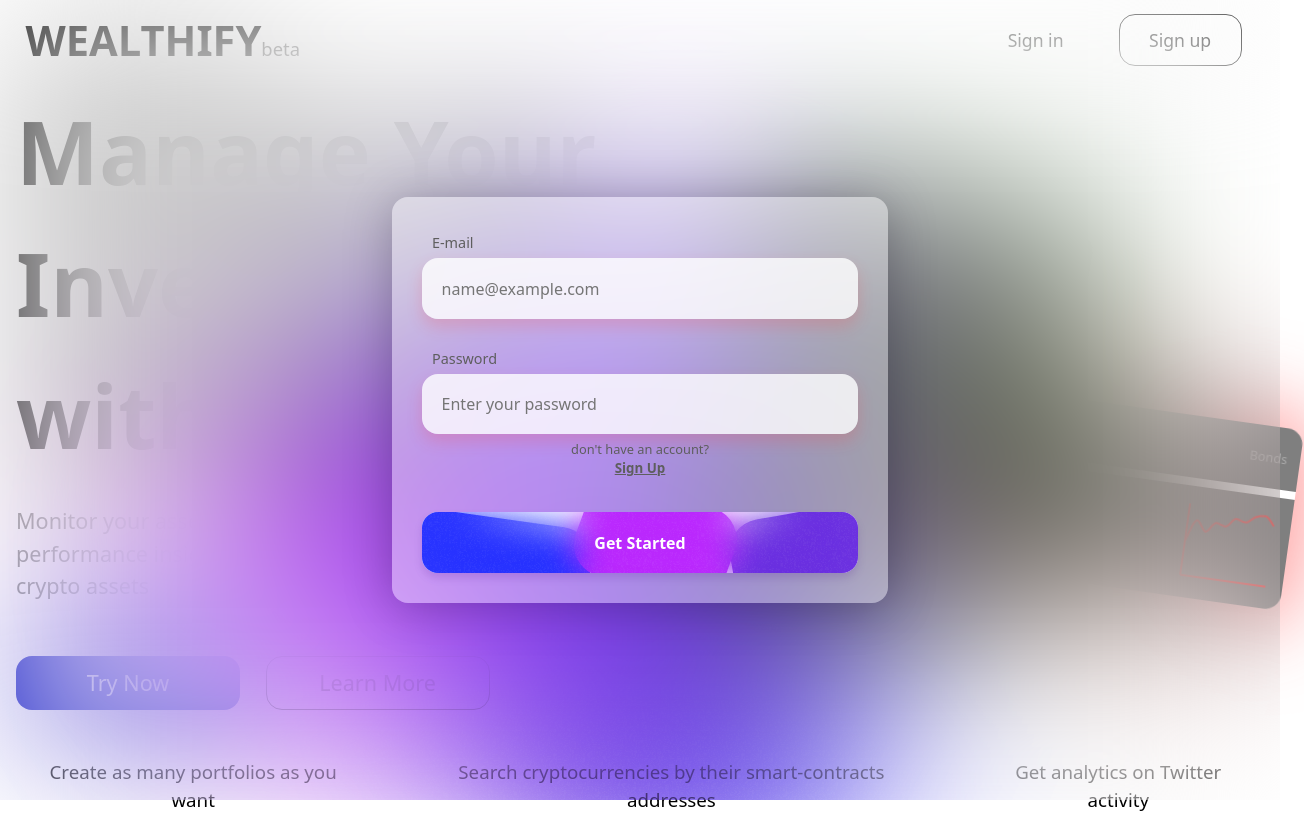
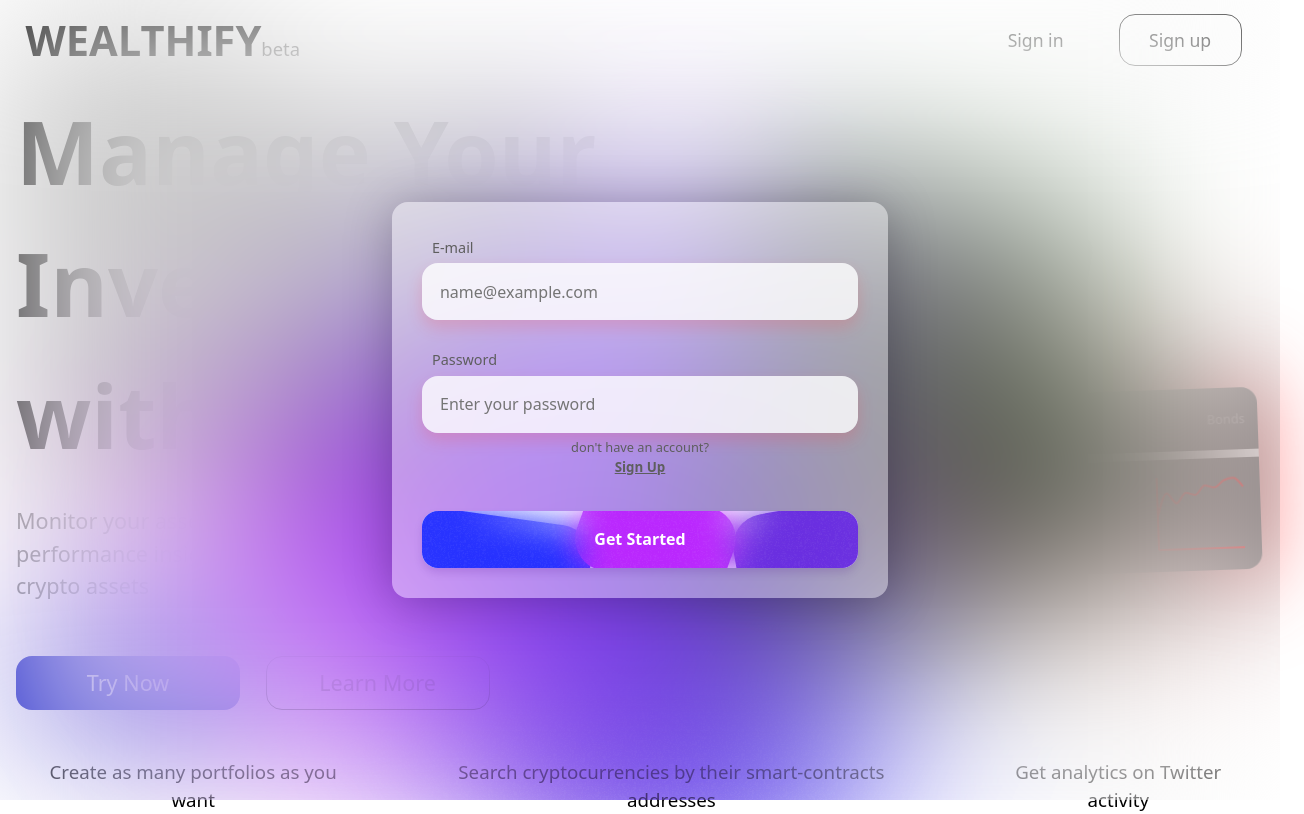
Before and after one commit to Wealthify-org/Wealthify-client, a React (Vite) app: page /start in a window 1280 px wide. Both pictures are taken after a click on the button "Sign in". Shown: the whole page, 1304 px wide, since content can reach past the window. Built offline with nearby package versions, Linux system fonts and the light colour scheme.

Commit message:
rewrited all animations to css

```diff
--- a/src/components/UI/errorNotification/ErrorNotification.module.css
+++ b/src/components/UI/errorNotification/ErrorNotification.module.css
@@ -10,4 +10,25 @@
   text-align: center;
   font-weight: bold;
   z-index: 90;
+
+  opacity: 0;
+  transform: translateY(0);
+  visibility: hidden;
+  pointer-events: none;
+
+  transition:
+    opacity .65s ease-in-out,
+    transform .65s ease-in-out,
+    visibility 0s linear .65s;
 }
+
+.error.shown {
+  opacity: 1;
+  transform: translateY(-125%);
+  visibility: visible;
+  pointer-events: auto;
+  transition:
+    opacity .65s ease-in-out,
+    transform .65s ease-in-out,
+    visibility 0s;
+}
--- a/src/components/UI/errorNotification/ErrorNotification.tsx
+++ b/src/components/UI/errorNotification/ErrorNotification.tsx
@@ -1,6 +1,5 @@
 import { useEffect, useState } from "react"
 import classes from './ErrorNotification.module.css'
-import { motion, AnimatePresence } from "framer-motion";
 
 type ErrorNotificationProps = {
   message: string
@@ -17,33 +16,30 @@ const ErrorNotification = ({ message, setErrorMessage }: ErrorNotificationProps)
 
     const timer = setTimeout(() => {
       setIsVisible(false)
-      setErrorMessage('')
+      // setErrorMessage('')
     }, 5000)
 
     return () => clearTimeout(timer)
   }, [message, setErrorMessage])
 
   const handleAnimationComplete = () => {
-    if (!isVisible) {
+    console.log('FUUUCK')
+    if (!isVisible && message !== '') {
+      console.log('FUUUCK---1')
       setErrorMessage('')
     }
   }
 
   return (
-    <AnimatePresence>
-      {isVisible && (
-      <motion.div
-        className={classes.error}
-        initial={{opacity: 0, y: 0}}
-        animate={{opacity: 1, y: -70}}
-        exit={{opacity: 0, y: 0}}
-        transition={{ duration: 0.65, ease: 'easeInOut' }}
-        onAnimationComplete={handleAnimationComplete}
-      >
-        {message}
-      </motion.div>
-      )}
-    </AnimatePresence>
+    <div
+      className={`${classes.error} ${isVisible ? classes.shown : ''}`}
+      onTransitionEnd={handleAnimationComplete}
+      role="status"
+      aria-live="polite"
+      aria-hidden={!isVisible}
+    >
+      {message}
+    </div>
   )
 }
 
--- a/src/components/UI/meshGradientButton/MeshGradientButton.module.css
+++ b/src/components/UI/meshGradientButton/MeshGradientButton.module.css
@@ -4,7 +4,7 @@
   border: none;
   border-radius: 1rem;
   width: 100%;
-  padding: 1.2rem;
+  padding: 1.1rem;
   margin-block-start: 2.2rem;
   overflow: hidden;
   box-shadow: 0 5px 8px 0 rgba(67, 5, 133, 0.15);
@@ -16,7 +16,7 @@
 }
 
 .meshGradientButton::after {
-  content: " ";
+  content: '';
   position: absolute;
   inset: -2%;
   z-index: 1;
--- a/src/components/UI/registrationInput/RegistrationInput.module.css
+++ b/src/components/UI/registrationInput/RegistrationInput.module.css
@@ -1,6 +1,6 @@
 .registrationInput {
   border: none;
-  padding: 1.2rem;
+  padding: 1.1rem;
   border-radius: 1rem;
   background-color: var(--reg-input);
   font-size: 1rem;
--- a/src/components/UI/registrationModal/RegistrationModal.module.css
+++ b/src/components/UI/registrationModal/RegistrationModal.module.css
@@ -5,10 +5,39 @@
   flex-direction: column;
   justify-content: center;
   align-items: center;
-  backdrop-filter: blur(80px);
-  -webkit-backdrop-filter: blur(80px);
+
+  opacity: 0;
+  visibility: hidden;
+  pointer-events: none;
+  backdrop-filter: none;
+  -webkit-backdrop-filter: none;
+
+  transition:
+    opacity .25s ease-in-out,
+    visibility 0s linear .25s,
+    backdrop-filter .25s ease-in-out,
+    -webkit-backdrop-filter .25s ease-in-out;
+
   z-index: 101;
   overflow: hidden;
+}
+
+.modal.active {
+  display: flex;
+  justify-content: center;
+  align-items: center;
+
+  opacity: 1;
+  visibility: visible;
+  pointer-events: auto;
+  backdrop-filter: blur(5rem);
+  -webkit-backdrop-filter: blur(5rem);
+
+  transition:
+    opacity .25s ease-in-out,
+    visibility 0s,
+    backdrop-filter .25s ease-in-out,
+    -webkit-backdrop-filter .25s ease-in-out;
 }
 
 .modalContent {
@@ -18,6 +47,17 @@
   min-width: 31rem;
   box-shadow: 0 0.2rem 3rem rgba(0, 0, 0, 0.25);
   z-index: 102;
+
+  transform: translateY(-25px);
+  opacity: 0;
+  transition:
+    transform .25s ease-in-out,
+    opacity .25s ease-in-out;
+}
+
+.modal.active .modalContent {
+  transform: translateY(0);
+  opacity: 1;
 }
 
 .modalWrapper {
@@ -30,12 +70,6 @@
   border-radius: 1rem;
 }
 
-.modal.active {
-  display: flex;
-  justify-content: center;
-  align-items: center;
-}
-
 @media (max-width: 700px) {
   .modalContent {
     min-width: 95%;
--- a/src/components/UI/registrationModal/RegistrationModal.tsx
+++ b/src/components/UI/registrationModal/RegistrationModal.tsx
@@ -1,4 +1,3 @@
-import { motion, AnimatePresence } from "framer-motion"
 import ErrorNotification from "../errorNotification/ErrorNotification"
 import classes from './RegistrationModal.module.css'
 
@@ -12,32 +11,21 @@ type RegistrationModalProps = {
 
 const RegistrationModal = ({children, isVisible, setIsVisible, errorMessage, setErrorMessage}: RegistrationModalProps) => {
   return (
-    <AnimatePresence onExitComplete={() => setIsVisible(false)}>
-      {isVisible && (
-        <motion.div
+    <div
       className={`${classes.modal} ${isVisible ? classes.active : ''}`}
+      aria-hidden={!isVisible}
       onClick={() => setIsVisible(false)}
-          initial={{ opacity: 0 }}
-          animate={{ opacity: 1 }}
-          exit={{ opacity: 0 }}
-          transition={{ duration: 0.25, ease: 'easeInOut' }}
     >
       <div className={classes.modalWrapper}>
         <ErrorNotification message={errorMessage} setErrorMessage={setErrorMessage} />
-            <motion.div
+        <div
           className={classes.modalContent}
           onClick={(e) => e.stopPropagation()}
-            initial={{ opacity: 0, y: -25 }}
-            animate={{ opacity: 1, y: 0 }}
-            exit={{ opacity: 0, y: -25 }}
-            transition={{ duration: 0.25, ease: 'easeInOut' }}
         >
           {children}
-          </motion.div>
         </div>
-        </motion.div>
-      )}
-    </AnimatePresence>
+      </div>
+    </div>
   )
 }
 
--- a/src/pages/Start/Start.module.css
+++ b/src/pages/Start/Start.module.css
@@ -46,7 +46,7 @@
 }
 
 .card:nth-child(4) {
-  transform: rotate(8deg);
+  transform: translate(-2rem, -1rem) rotate(-2deg);
 }
 
 .buttonContainer {
```
Lines whose indentation alone changed are shown as unchanged.
